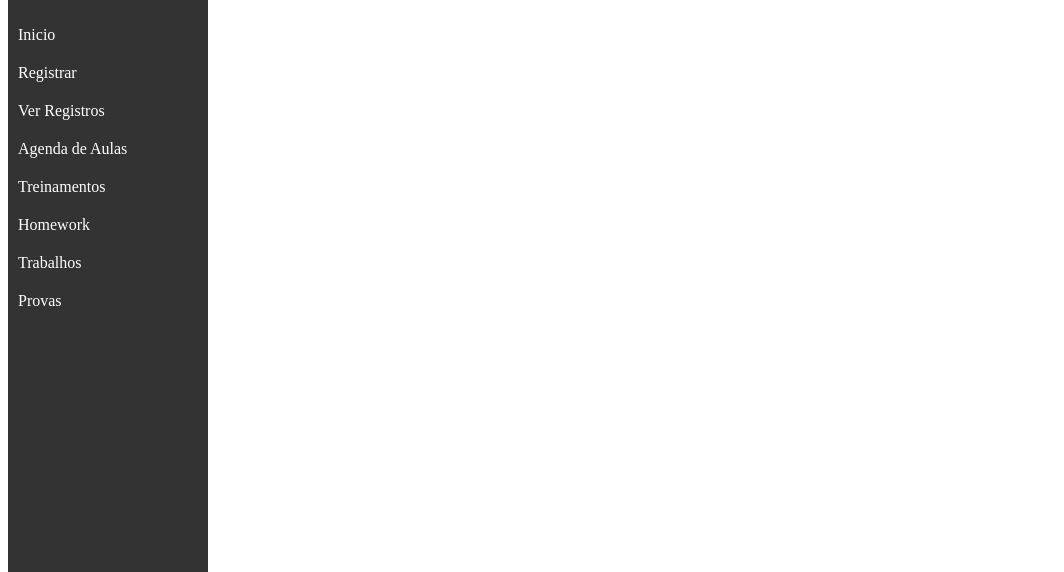
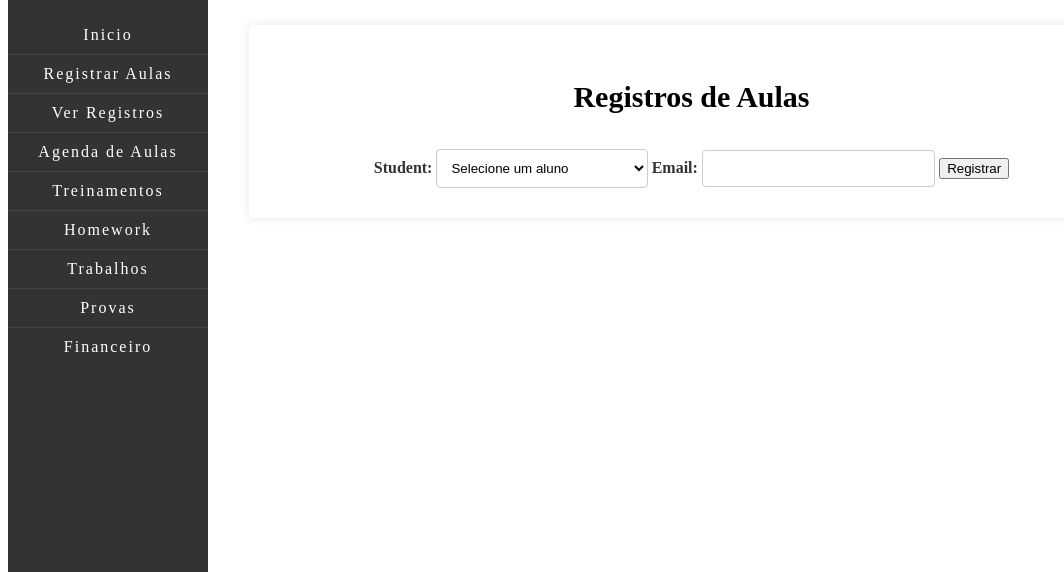
Before and after one commit to erickseidmann/SeidmannInstitute, a PHP site: page /registros_de_aulas/regis.php in a window 1280 px wide. Shown: the part 228-800 px from the top of the page, without its empty margins (0-1064 px from the left). Run offline with PHP 8.4, Linux system fonts and the light colour scheme; data that the repository does not hold is empty.

Commit message:
novos estilos css

```diff
--- /dev/null
+++ b/seidmann_page/registros_de_aulas/config.php
@@ -0,0 +1,20 @@
+<?php
+$servername = "localhost"; // substitua pelo nome do seu servidor de banco de dados
+$username = "root"; // substitua pelo seu nome de usuário do banco de dados
+$password = "root123"; // substitua pela sua senha do banco de dados
+$dbname = "cadastroaluno"; // substitua pelo nome do seu banco de dados
+
+
+//$servername = "inn";
+//$username = "seidmann_seidmann";
+//$password = "37216744*CaCo";
+//$dbname = "seidmann_cadastroaluno";
+
+// Cria a conexão com o banco de dados
+$conn = new mysqli($servername, $username, $password, $dbname);
+
+// Verifica se houve algum erro na conexão
+if ($conn->connect_error) {
+    die("Falha na conexão com o banco de dados: " . $conn->connect_error);
+}
+?>
--- /dev/null
+++ b/seidmann_page/registros_de_aulas/header.php
@@ -0,0 +1,33 @@
+<!DOCTYPE html>
+<html lang="en">
+<head>
+    <meta charset="UTF-8">
+    <meta name="viewport" content="width=device-width, initial-scale=1.0">
+    <title>Seidmann</title>
+    <meta name="author" content="Erick Seidmann">
+    <meta name="description" content="pagina de registros de aulas feitas pelos professores">
+    <link rel="stylesheet" href="styles/stylesreg.css">
+
+</head>
+<body>
+    <header>
+
+    </header>
+
+    <nav class="sidebar">
+        <ul>
+            <li><a href="#">Inicio</a></li>
+            <li><a href="#">Registrar Aulas</a></li>
+            <li><a href="#">Ver Registros</a></li>
+            <li><a href="#">Agenda de Aulas</a></li>
+            <li><a href="#">Treinamentos</a></li>
+            <li><a href="#">Homework</a></li>
+            <li><a href="#">Trabalhos</a></li>
+            <li><a href="#">Provas</a></li>
+            <li><a href="#">Financeiro</a></li>
+        </ul>
+    </nav>
+
+
+</body>
+</html>
--- a/seidmann_page/registros_de_aulas/regis.php
+++ b/seidmann_page/registros_de_aulas/regis.php
@@ -1,32 +1,51 @@
 <!DOCTYPE html>
-<html lang="en">
-<head>
-    <meta charset="UTF-8">
-    <meta name="viewport" content="width=device-width, initial-scale=1.0">
-    <title>Seidmann</title>
-    <meta name="author" content="Erick Seidmann">
-    <meta name="description" content="pagina de registros de aulas feitas pelos professores">
-    <link rel="stylesheet" href="styles/stylesreg.css">
+<html>
+<?php
+include('header.php'); // Inclui o cabeçalho
+?>
 
-</head>
 <body>
-    <header>
 
-    </header>
-
-    <nav class="sidebar">
-        <ul>
-            <li><a href="#">Inicio</a></li>
-            <li><a href="#">Registrar</a></li>
-            <li><a href="#">Ver Registros</a></li>
-            <li><a href="#">Agenda de Aulas</a></li>
-            <li><a href="#">Treinamentos</a></li>
-            <li><a href="#">Homework</a></li>
-            <li><a href="#">Trabalhos</a></li>
-            <li><a href="#">Provas</a></li>
-        </ul>
-    </nav>
+<main>
+<section id="formReg">
 
 
+  <form id="form_reg" class="container" action="processar_registro.php" method="post">
+
+        <h1>Registros de Aulas</h1>
+
+        <div class=" ">
+            <label for="aluno">Student:</label>
+                <select name="aluno" id="aluno" class="form-select bg-light" onchange="buscarEmail(0)">
+                    <option value="">Selecione um aluno</option>
+                        <?php
+                        require_once "config.php";
+                        $sql = "SELECT nome_completo, email FROM formulario";
+                        $result = $conn->query($sql);
+                        $alunos = array();
+                        while ($row = $result->fetch_assoc()) {
+                            $nomeAluno = $row['nome_completo'];
+                            $emailAluno = $row['email'];
+                            echo "<option value='$nomeAluno'>$nomeAluno</option>";
+                            $alunos[$nomeAluno] = $emailAluno;
+                        }
+                        ?>
+                </select>
+            <label for="email">Email:</label>
+
+                <input type="email" name="email" id="email" class="form-control bg-light" readonly>
+                <input id="botaoEnviar" class="btn btn-primary" type="submit" value="Registrar">
+        </div>
+
+    </form>
+
+    <script>
+        var alunosEEmails = <?php echo json_encode($alunos); ?>;
+    </script>
+    </section>
+
+
+</main>
+<script src="scripts/reg.js"></script>
 </body>
 </html>
--- /dev/null
+++ b/seidmann_page/registros_de_aulas/scripts/reg.js
@@ -0,0 +1,79 @@
+
+// Armazenar os alunos e seus respectivos e-mails em um objeto JavaScript
+
+
+// Função para buscar o email do aluno selecionado
+function buscarEmail(index) {
+    var alunoSelect;
+    var emailInput;
+    if (index === 0) {
+        // Se for o primeiro select, usar os elementos originais
+        alunoSelect = document.getElementById("aluno");
+        emailInput = document.getElementById("email");
+    } else {
+        // Para os outros selects, buscar dentro do container de outros alunos
+        alunoSelect = document.getElementById("outrosAlunos").children[index].querySelector(".aluno-select");
+        emailInput = document.getElementById("outrosAlunos").children[index].querySelector(".email-input");
+    }
+    var nomeSelecionado = alunoSelect.value;
+
+    if (nomeSelecionado in alunosEEmails) {
+        emailInput.value = alunosEEmails[nomeSelecionado];
+    } else {
+        emailInput.value = "";
+    }
+}
+
+// Função para criar a caixa de e-mail e a caixa de seleção de aluno
+function criarCaixaAluno() {
+    var outrosAlunosDiv = document.getElementById("outrosAlunos");
+    var alunoContainer = document.createElement("div");
+    alunoContainer.className = "aluno-container  input-group col-md-30 fw-semibold ";
+
+    var novoAlunoSelect = document.createElement("select");
+    novoAlunoSelect.name = "outroAlunoNome[]";
+    novoAlunoSelect.className = "aluno-select form-select bg-light";
+    novoAlunoSelect.innerHTML = document.getElementById("aluno").innerHTML;
+
+    var novoEmailInput = document.createElement("input");
+    novoEmailInput.type = "email";
+    novoEmailInput.name = "outroAlunoEmail[]";
+    novoEmailInput.placeholder = "Email do Aluno";
+    novoEmailInput.className = "email-input form-select bg-light";
+
+    var removerAlunoButton = document.createElement("button");
+    removerAlunoButton.type = "button";
+    removerAlunoButton.className = "remover-aluno-button";
+    removerAlunoButton.textContent = "Remover Aluno";
+    removerAlunoButton.onclick = function() {
+        outrosAlunosDiv.removeChild(alunoContainer);
+        atualizarNumAlunos();
+    };
+
+    alunoContainer.appendChild(novoAlunoSelect);
+    alunoContainer.appendChild(novoEmailInput);
+    alunoContainer.appendChild(removerAlunoButton);
+
+    outrosAlunosDiv.appendChild(alunoContainer);
+
+    // Adicionar evento onchange ao novo select de aluno
+    novoAlunoSelect.onchange = function() {
+        var index = Array.prototype.indexOf.call(outrosAlunosDiv.children, alunoContainer);
+        buscarEmail(index);
+    };
+
+    // Atualizar o e-mail do novo aluno adicionado
+    buscarEmail(outrosAlunosDiv.childElementCount - 1);
+}
+
+// Função para adicionar outro aluno (caso a aula seja em grupo)
+function adicionarAluno() {
+    criarCaixaAluno();
+    atualizarNumAlunos();
+}
+
+// Função para atualizar o número de alunos adicionados
+function atualizarNumAlunos() {
+    var numAlunos = document.getElementById("outrosAlunos").childElementCount;
+    document.getElementById("numAlunos").value = numAlunos;
+}
--- a/seidmann_page/registros_de_aulas/styles/stylesreg.css
+++ b/seidmann_page/registros_de_aulas/styles/stylesreg.css
@@ -17,7 +17,8 @@ header{
     color: white;
     width: 200px;
     position: fixed;
-
+    text-align: center;
+    letter-spacing: 2px;
     height: 100%;
     overflow: auto;
 
@@ -43,3 +44,63 @@ header{
     text-decoration: none;
     color: white;
 }
+
+.sidebar ul li:not(:last-child) {
+    border-bottom: 1px solid #444; /* Adiciona uma borda inferior cinza entre as li */
+}
+
+main{
+    margin-top: 25px;
+    position: absolute;
+    left: 15%;/* largura da barra lateral*/
+    right: 30%;
+    text-align: center;
+    display: flex;
+    justify-content: center;
+}
+
+main h1{
+    font-size: 30px; /* Tamanho da fonte do h1 */
+    padding: 10px; /* Espaçamento interno do h1 */
+}
+
+#form_reg {
+    width: 150%;
+
+    padding: 20px;
+    border-radius: 5px;
+    box-shadow: 0 0 10px rgba(0, 0, 0, 0.1);
+}
+
+/* Estilo para o seletor de aluno */
+.form-select {
+    width: 25%;
+    padding: 10px;
+    margin-bottom: 10px;
+    border: 1px solid #ccc;
+    border-radius: 4px;
+    background-color: #fff;
+}
+
+
+.form-control {
+    width: 25%;
+    padding: 10px;
+    margin-bottom: 10px;
+    border: 1px solid #ccc;
+    border-radius: 4px;
+    background-color: #fff;
+}
+
+/* Estilo para o rótulo do aluno */
+label {
+    font-weight: bold;
+    color: #333;
+}
+
+.container {
+
+
+
+    box-sizing: border-box;
+}
```
